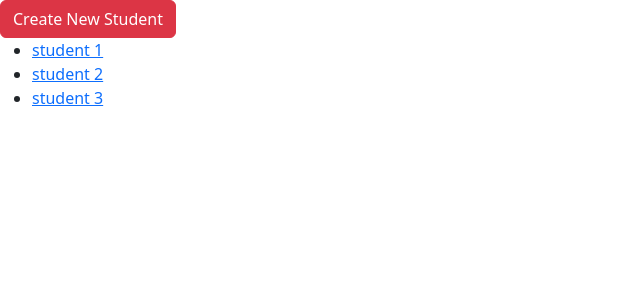
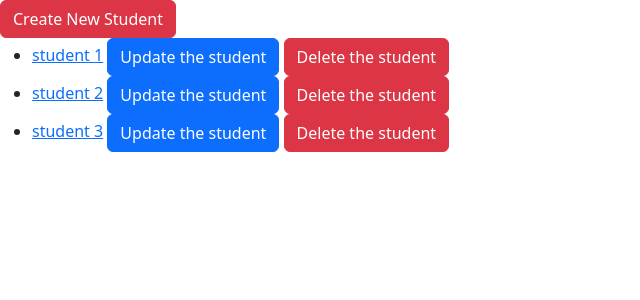
Before and after one commit to lulubeanana17/University_Attendance_System_V1_Fullstack, a Django app: page /students in a window 1280 px wide. Shown: the part 56-356 px from the top of the page, without its empty margins (0-640 px from the left). Run offline with Django 4.2, Linux system fonts and the light colour scheme; data comes from the database, SQL or seed files in the repository; both versions use the stored data as it was after the commit.

Commit message:
view for lecturer and student done

```diff
--- a/attendance/templates/list_lecturers.html
+++ b/attendance/templates/list_lecturers.html
@@ -8,8 +8,8 @@ Lecturers
     {% for lecturer in lecturers %}
         <li>
             <a href="{% url 'detail_lecturer' id=lecturer.id %}">{{ lecturer.lecturerInfo.first_name }} {{ lecturer.lecturerInfo.last_name }}</a>
-{#            <a href="{% url 'update_category_form' id=category.id %}" class="btn btn-primary">Update</a>#}
-{#            <a href="{% url 'delete_category' id=category.id %}" class="btn btn-danger">Delete</a>#}
+            <a href="{% url 'update_lecturer_view' id=lecturer.id %}" class="btn btn-primary">Update the lecturer detail</a>
+            <a href="{% url 'delete_lecturer_view' id=lecturer.id %}" class="btn btn-danger">Delete the lecturer detail</a>
         </li>
     {% endfor %}
     </ul>
--- a/attendance/templates/list_students.html
+++ b/attendance/templates/list_students.html
@@ -8,8 +8,8 @@ Students
     {% for student in students %}
         <li>
             <a href="{% url 'detail_student' id=student.id %}">{{ student.studentInfo.first_name }} {{ student.studentInfo.last_name }}</a>
-{#            <a href="{% url 'update_category_form' id=category.id %}" class="btn btn-primary">Update</a>#}
-{#            <a href="{% url 'delete_category' id=category.id %}" class="btn btn-danger">Delete</a>#}
+            <a href="{% url 'update_student_view' id=student.id %}" class="btn btn-primary">Update the student</a>
+            <a href="{% url 'delete_student_view' id=student.id %}" class="btn btn-danger">Delete the student</a>
         </li>
     {% endfor %}
     </ul>
--- a/attendance/urls.py
+++ b/attendance/urls.py
@@ -5,7 +5,8 @@ from attendance.views import HomePageView, list_semesters, detail_semester, deta
     CourseCreateView, ClassCreateView, register_user_lecturer, register_user_student, LecturerCreateView, \
     StudentCreateView, ClassLecturerUpdateView, ClassStudentEnrolView, ClassLecturerAssignView, \
     remove_class_lecturer, remove_class_enrollment, SemesterUpdateView, SemesterDeleteView, CourseUpdateView, \
-    CourseDeleteView, ClassUpdateView, ClassDeleteView
+    CourseDeleteView, ClassUpdateView, ClassDeleteView, LecturerUpdateView, LecturerDeleteView, StudentUpdateView, \
+    StudentDeleteView
 
 urlpatterns = [
     path("", HomePageView.as_view(), name="home"),
@@ -53,11 +54,19 @@ urlpatterns = [
          name="detail_lecturer"),
     path("lecturers/register/create", LecturerCreateView.as_view(),
          name="create_lecturer"),
+    path("lecturers/update/<int:id>", LecturerUpdateView.as_view()
+         , name="update_lecturer_view"),
+    path("lecturers/delete/<int:id>", LecturerDeleteView.as_view()
+         , name="delete_lecturer_view"),
     path("students", list_students, name="students"),
     path("students/<int:id>", detail_student,
          name="detail_student"),
     path("students/register/create", StudentCreateView.as_view(),
          name="create_student"),
+    path("students/update/<int:id>", StudentUpdateView.as_view()
+         , name="update_student_view"),
+    path("students/delete/<int:id>", StudentDeleteView.as_view()
+         , name="delete_student_view"),
     path('lecturers/register', register_user_lecturer, name='register_user_lecturer'),
     path('students/register', register_user_student, name='register_user_student'),
 ]
--- a/attendance/views.py
+++ b/attendance/views.py
@@ -163,6 +163,20 @@ class LecturerCreateView(CreateView):
     model = Lecturer
     form_class = LecturerForm
 
+# update lecturers
+class LecturerUpdateView(UpdateView):
+    template_name = "update_lecturer_view.html"
+    model = Lecturer
+    form_class = LecturerForm
+    pk_url_kwarg = 'id'
+
+# delete lecturers
+class LecturerDeleteView(DeleteView):
+    template_name = "delete_lecturer_view.html"
+    model = Lecturer
+    success_url = reverse_lazy("lecturers")
+    pk_url_kwarg = 'id'
+
 # show students
 def list_students(request):
     data = Student.objects.all()
@@ -186,6 +200,20 @@ class StudentCreateView(CreateView):
     template_name = "create_student_view.html"
     model = Student
     form_class = StudentForm
+
+# update students
+class StudentUpdateView(UpdateView):
+    template_name = "update_student_view.html"
+    model = Student
+    form_class = StudentForm
+    pk_url_kwarg = 'id'
+
+# delete students
+class StudentDeleteView(DeleteView):
+    template_name = "delete_student_view.html"
+    model = Student
+    success_url = reverse_lazy("students")
+    pk_url_kwarg = 'id'
 
 # create lecturers
 def register_user_lecturer(request):
```
Also changed, not shown: attendance/templates/delete_lecturer_view.html (added, +11 -0 lines), attendance/templates/delete_student_view.html (added, +11 -0 lines), attendance/templates/update_lecturer_view.html (added, +11 -0 lines), attendance/templates/update_student_view.html (added, +11 -0 lines), db.sqlite3.
